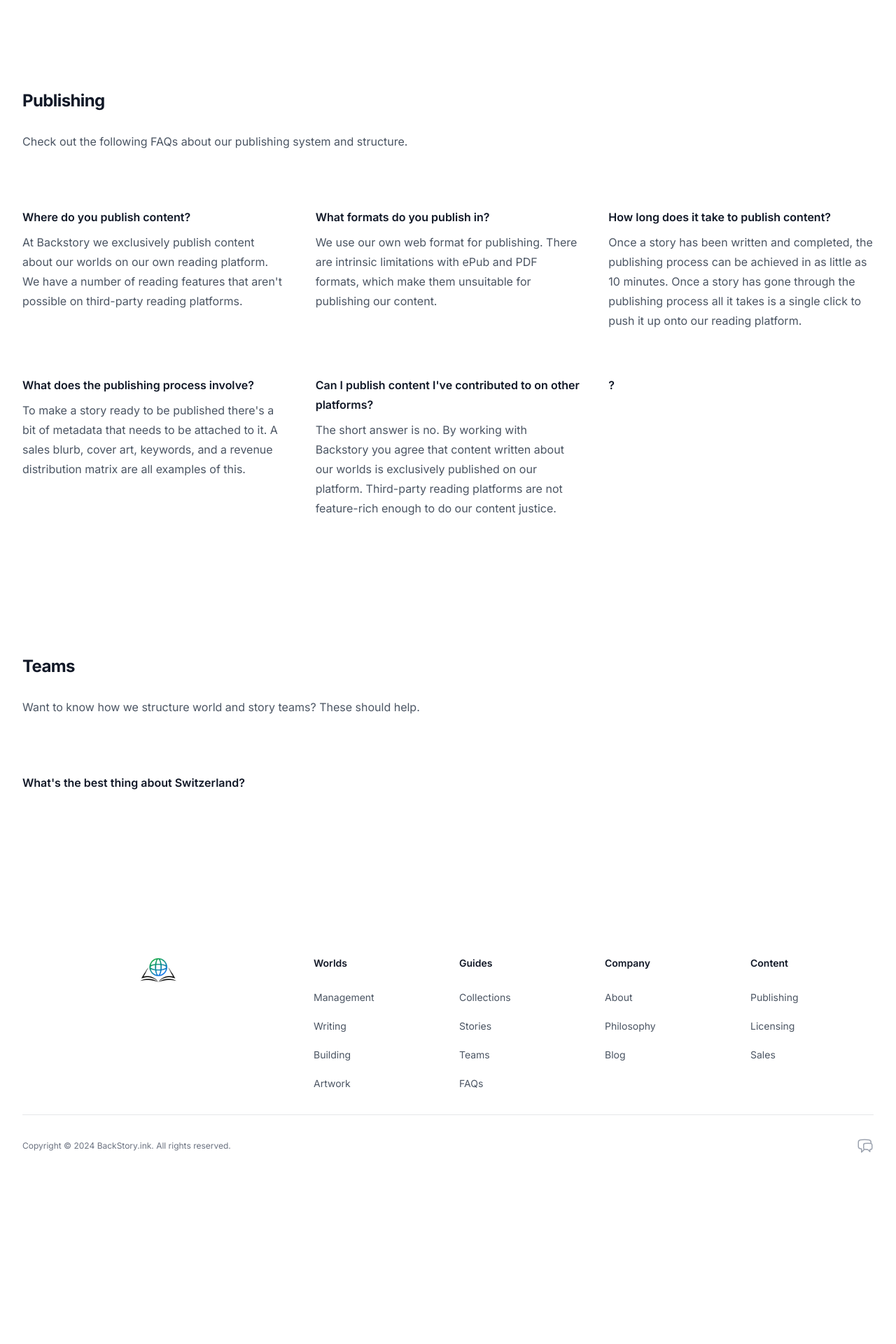
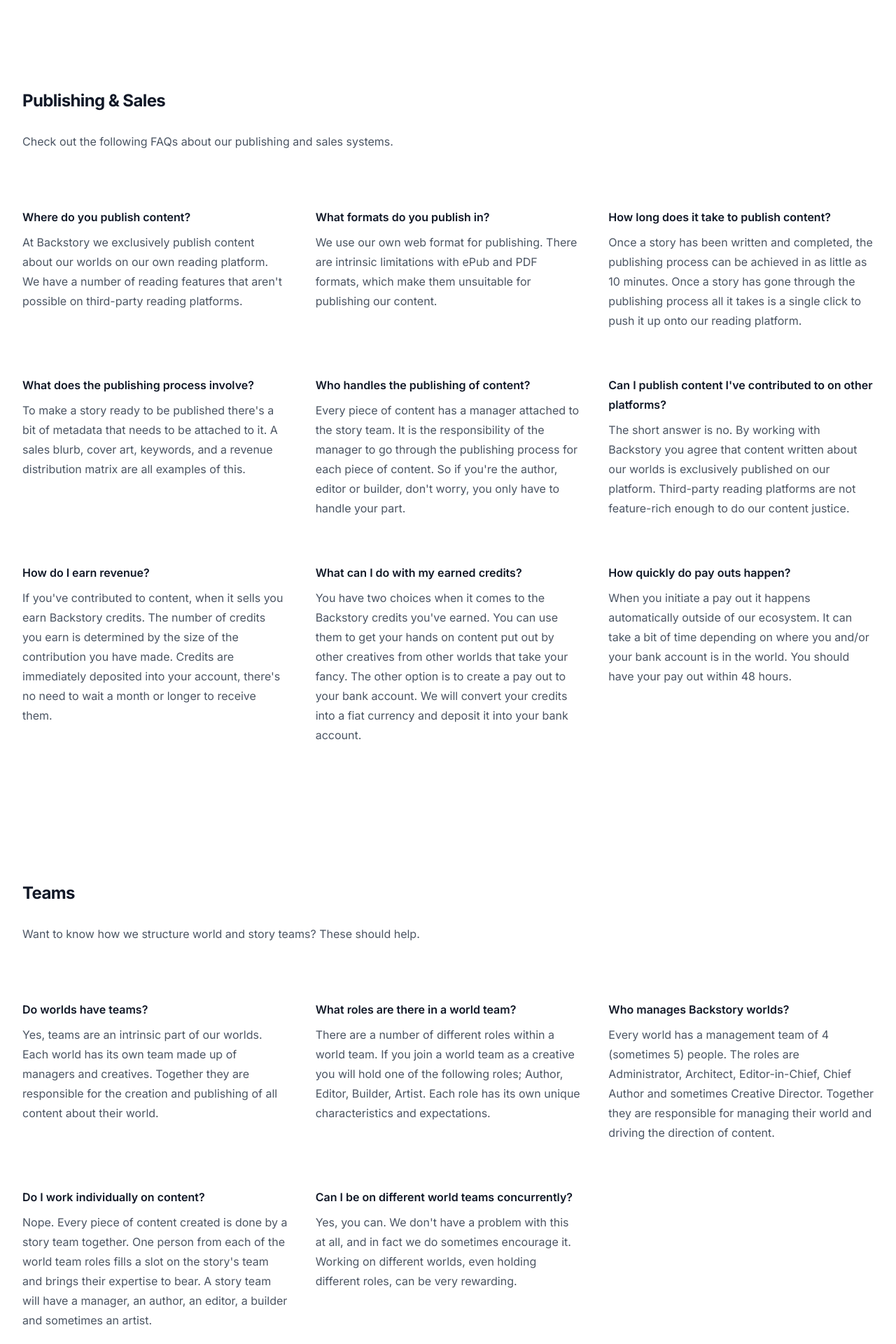
Before and after one commit to BackStoryOrg/website, a Next.js app: page /guides/faqs in a window 1280 px wide. Shown: the part 2740-4660 px from the top of the page at 70% size. Before the commit the page ends 4421 px from the top, so only its background shows below. Built offline with nearby package versions, Linux system fonts and the light colour scheme.

Commit message:
Update FAQs

```diff
--- a/src/components/guides/FAQs.tsx
+++ b/src/components/guides/FAQs.tsx
@@ -102,7 +102,7 @@ const content = [
   },
   {
     id: 4,
-    question: "Can we change this world's history to suit a potential storyline?",
+    question: "Can we change a world's history to suit a potential storyline?",
     answer: "As a rule we don't do this. Changing a world's history is complicated, as there are potential ripple effects. The beauty of our worlds is that the history is so long and all corners of the world are developed that your desired storyline will have a place somewhere.",
   },
   {
@@ -178,13 +178,28 @@ const publishing = [
   },
   {
     id: 5,
+    question: "Who handles the publishing of content?",
+    answer: "Every piece of content has a manager attached to the story team. It is the responsibility of the manager to go through the publishing process for each piece of content. So if you're the author, editor or builder, don't worry, you only have to handle your part.",
+  },
+  {
+    id: 6,
     question: "Can I publish content I've contributed to on other platforms?",
     answer: "The short answer is no. By working with Backstory you agree that content written about our worlds is exclusively published on our platform. Third-party reading platforms are not feature-rich enough to do our content justice.",
   },
   {
-    id: 6,
-    question: "?",
-    answer: "",
+    id: 7,
+    question: "How do I earn revenue?",
+    answer: "If you've contributed to content, when it sells you earn Backstory credits. The number of credits you earn is determined by the size of the contribution you have made. Credits are immediately deposited into your account, there's no need to wait a month or longer to receive them.",
+  },
+  {
+    id: 8,
+    question: "What can I do with my earned credits?",
+    answer: "You have two choices when it comes to the Backstory credits you've earned. You can use them to get your hands on content put out by other creatives from other worlds that take your fancy. The other option is to create a pay out to your bank account. We will convert your credits into a fiat currency and deposit it into your bank account.",
+  },
+  {
+    id: 9,
+    question: "How quickly do pay outs happen?",
+    answer: "When you initiate a pay out it happens automatically outside of our ecosystem. It can take a bit of time depending on where you and/or your bank account is in the world. You should have your pay out within 48 hours.",
   },
 ];
 
@@ -192,9 +207,9 @@ export function FAQsPublishing() {
   return (
     <div className="bg-white">
       <div className="mx-auto max-w-7xl px-6 py-16 sm:py-24 lg:px-8">
-        <h2 className="text-2xl font-bold leading-10 tracking-tight text-gray-900">Publishing</h2>
+        <h2 className="text-2xl font-bold leading-10 tracking-tight text-gray-900">Publishing & Sales</h2>
         <p className="mt-6 max-w-2xl text-base leading-7 text-gray-600">
-          Check out the following FAQs about our publishing system and structure.
+          Check out the following FAQs about our publishing and sales systems.
         </p>
         <div className="mt-20">
           <dl className="space-y-16 sm:grid sm:grid-cols-2 sm:gap-x-6 sm:gap-y-16 sm:space-y-0 lg:grid-cols-3 lg:gap-x-10">
@@ -214,10 +229,29 @@ export function FAQsPublishing() {
 const teams = [
   {
     id: 1,
-    question: "What's the best thing about Switzerland?",
-    answer: "",
+    question: "Do worlds have teams?",
+    answer: "Yes, teams are an intrinsic part of our worlds. Each world has its own team made up of managers and creatives. Together they are responsible for the creation and publishing of all content about their world.",
   },
-  // More questions...
+  {
+    id: 2,
+    question: "What roles are there in a world team?",
+    answer: "There are a number of different roles within a world team. If you join a world team as a creative you will hold one of the following roles; Author, Editor, Builder, Artist. Each role has its own unique characteristics and expectations.",
+  },
+  {
+    id: 3,
+    question: "Who manages Backstory worlds?",
+    answer: "Every world has a management team of 4 (sometimes 5) people. The roles are Administrator, Architect, Editor-in-Chief, Chief Author and sometimes Creative Director. Together they are responsible for managing their world and driving the direction of content.",
+  },
+  {
+    id: 4,
+    question: "Do I work individually on content?",
+    answer: "Nope. Every piece of content created is done by a story team together. One person from each of the world team roles fills a slot on the story's team and brings their expertise to bear. A story team will have a manager, an author, an editor, a builder and sometimes an artist.",
+  },
+  {
+    id: 5,
+    question: "Can I be on different world teams concurrently?",
+    answer: "Yes, you can. We don't have a problem with this at all, and in fact we do sometimes encourage it. Working on different worlds, even holding different roles, can be very rewarding.",
+  },
 ];
 
 export function FAQsTeams() {
```
